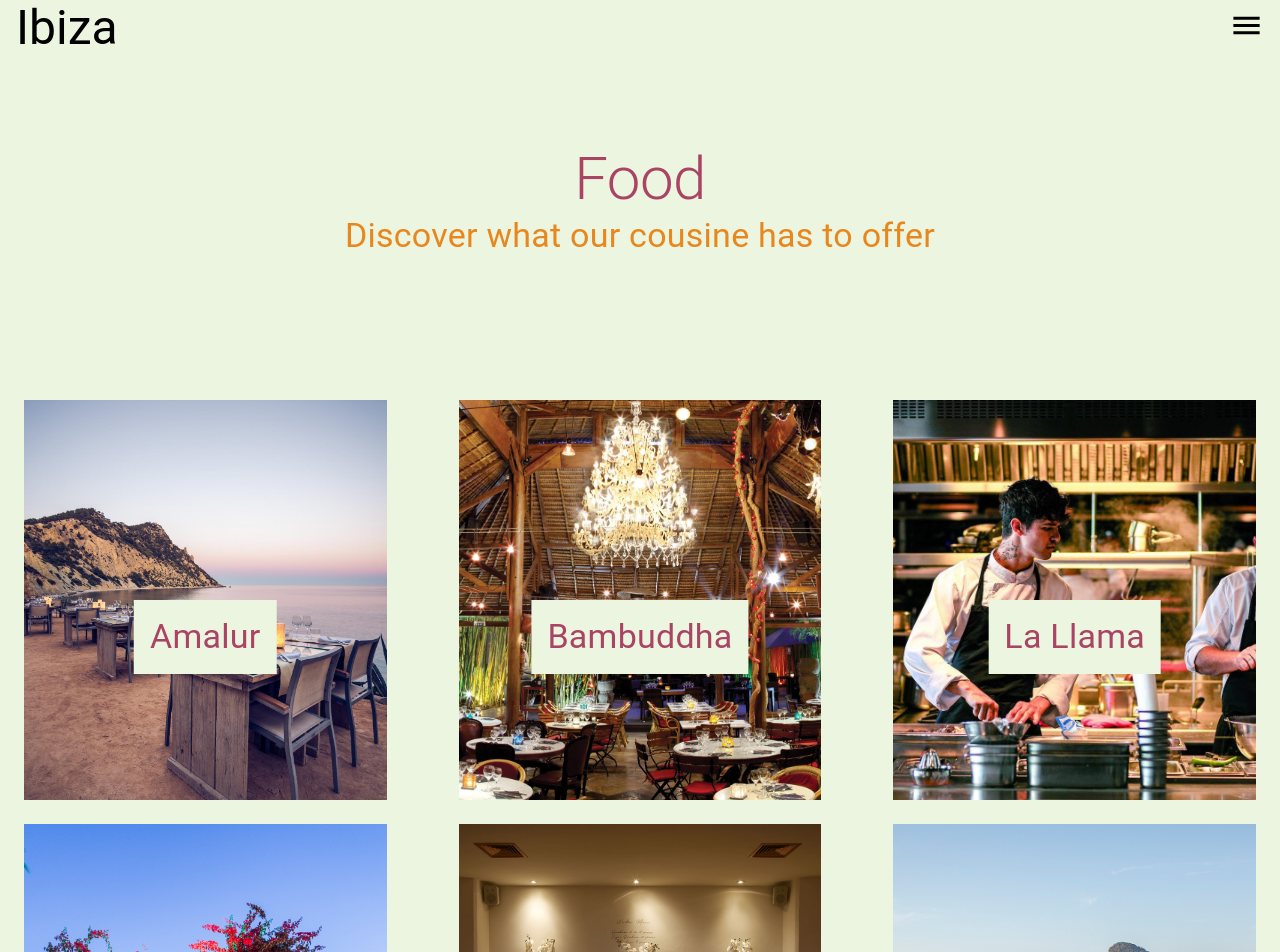
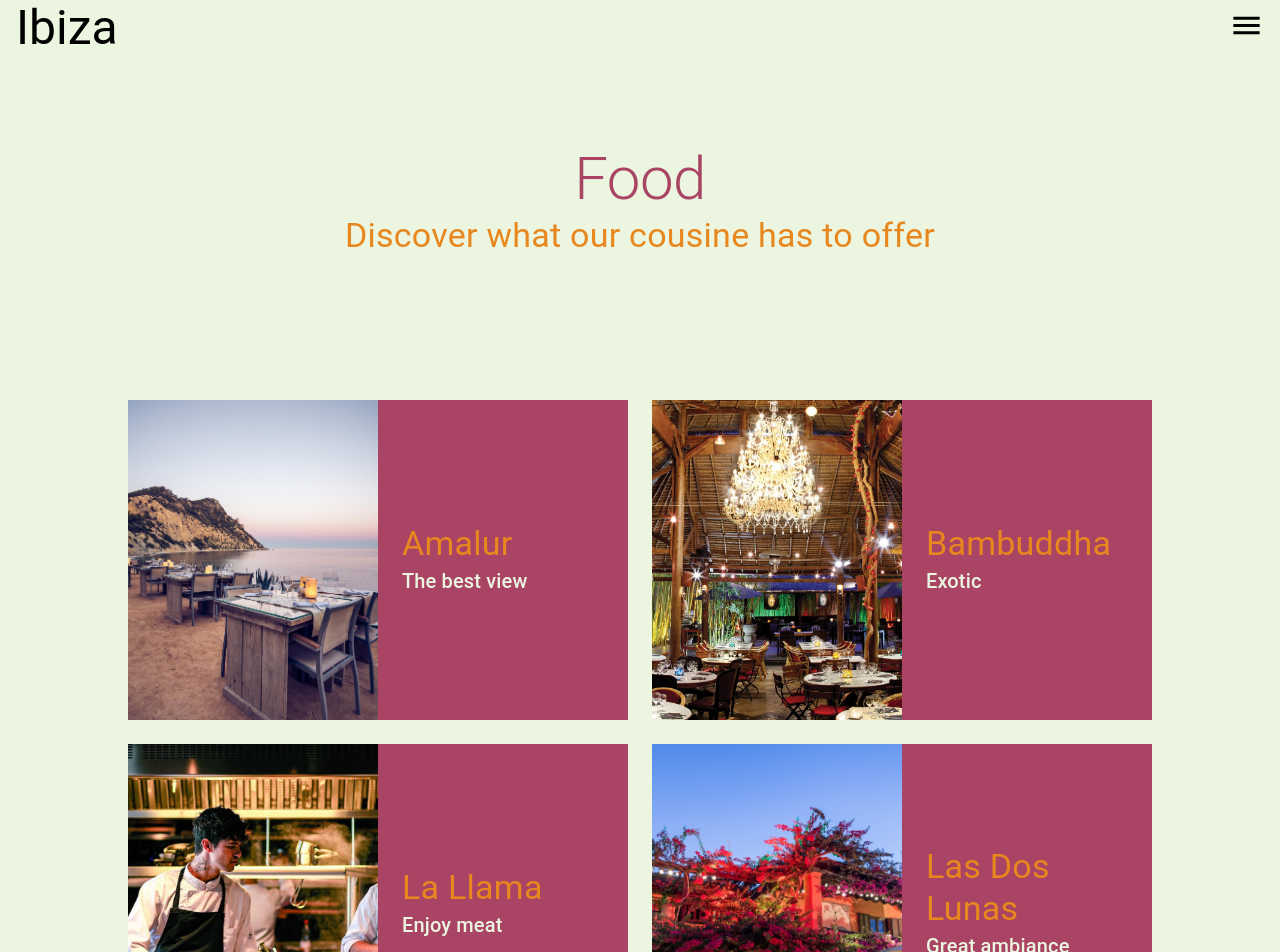
Before and after one commit to enzdor/visit, a React (Create React App) app: page /food in a window 1280 px wide. Shown: the top 952 px of the page. Built offline with nearby package versions, Linux system fonts and the light colour scheme.

Commit message:
changed layout of foods and added fade in to hotels

```diff
--- a/src/components/Food.jsx
+++ b/src/components/Food.jsx
@@ -1,25 +1,31 @@
-import React, {useState}from "react"
+import React from "react"
 import Navigation from "./Navigation"
 import Header from "./Header"
 import Box from "@mui/material/Box"
 import Typography from "@mui/material/Typography"
 import Grid from "@mui/material/Grid"
-import Container from "@mui/material/Container"
-import { useSpring, animated } from "react-spring"
-
-
-const foods = [
-	{name: 'Amalur', img: 'ama.jpg'},
-	{name: 'Bambuddha', img: 'bam.jpg'},
-	{name: 'La Llama', img: 'llama.jpg'},
-	{name: 'Las Dos Lunas', img: 'lunas.jpg'},
-	{name: 'Noja', img: 'noja.jpg'},
-	{name: 'La Torre', img: 'torre.jpg'}
-]
+import Stack from "@mui/material/Container"
+import Fade from "@mui/material/Fade"
+import { useInView } from "react-intersection-observer"
 
 
 export default function Food(){
-	const [current, setCurrent] = useState(0)
+
+	const [ref1, view1] = useInView({threshold: 0.3})
+	const [ref2, view2] = useInView({threshold: 0.3})
+	const [ref3, view3] = useInView({threshold: 0.3})
+	const [ref4, view4] = useInView({threshold: 0.3})
+	const [ref5, view5] = useInView({threshold: 0.3})
+	const [ref6, view6] = useInView({threshold: 0.3})
+
+	const foods = [
+		{name: 'Amalur', img: 'ama.jpg', desc: 'The best view', ref: ref1, view: view1},
+		{name: 'Bambuddha', img: 'bam.jpg', desc: 'Exotic', ref: ref2, view: view2},
+		{name: 'La Llama', img: 'llama.jpg', desc: 'Enjoy meat', ref: ref3, view: view3},
+		{name: 'Las Dos Lunas', img: 'lunas.jpg', desc: 'Great ambiance', ref: ref4, view: view4},
+		{name: 'Noja', img: 'noja.jpg', desc: 'Exclusive', ref: ref5, view: view5},
+		{name: 'La Torre', img: 'torre.jpg', desc: 'Relax', ref: ref6, view: view6}
+	]
 
 	return(
 		<>
@@ -30,14 +36,23 @@
 				<Typography variant="h4" color="primary">Discover what our cousine has to offer</Typography>
 			</Box>
 			<Box sx={{width: '100vw', bgcolor: '#EBF5DF'}}>
-				<Grid container spacing={3}>
+				<Grid container spacing={3} sx={{px: {xs: '5vw', md: '10vw'}}}>
 					{
 						foods.map((food) => (
-							<Grid item xs={12} sm={6} md={4}>
-								<Container sx={{overflow: 'hidden', height: '50vh', position: 'relative', display: 'flex'}}>
-									<Typography variant="h4" color="secondary" sx={{backgroundColor: '#EBF5DF', p: '1rem', position: 'absolute', top: '50%', left: '50%', transform: 'translate(-50%, 0%)'}}>{food.name}</Typography>
-									<Box component="img" src={food.img} sx={{height: '100%', width: '100%', objectFit: 'cover'}}/>
-								</Container>
+							<Grid item xs={12} sm={6}>
+								<Grid container sx={{backgroundColor: '#AA4465',}}>
+									<Grid item xs={12} sm={6} sx={{position: 'relative', height: '40vh'}}>
+										<Fade in={food.view}>
+											<Box ref={food.ref} component="img" src={food.img} sx={{width: '100%', height: '100%', objectFit: 'cover'}} />
+										</Fade>
+									</Grid>
+									<Grid item xs={12} sm={6} sx={{display: 'flex', alignItems: 'center'}}>
+										<Stack>
+											<Typography variant="h4" color="primary">{food.name}</Typography>
+											<Typography variant="h6" color="#EBF5DF">{food.desc}</Typography>
+										</Stack>
+									</Grid>
+								</Grid>
 							</Grid>
 						))
 					}
--- a/src/components/Hotels.jsx
+++ b/src/components/Hotels.jsx
@@ -1,12 +1,19 @@
-import React, {useEffect} from "react"
+import React from "react"
 import Header from "./Header"
 import Navigation from "./Navigation"
 import Box from "@mui/material/Box"
 import Grid from "@mui/material/Grid"
 import Stack from "@mui/material/Stack"
 import Typography from "@mui/material/Typography"
+import Fade from "@mui/material/Fade"
+import { useInView } from "react-intersection-observer"
 
 export default function Hotels(){
+
+	const [ref1, view1] = useInView({threshold: 0.3})
+	const [ref2, view2] = useInView({threshold: 0.3})
+	const [ref3, view3] = useInView({threshold: 0.3})
+	const [ref4, view4] = useInView({threshold: 0.3})
 
 	return(
 		<>
@@ -21,10 +28,14 @@
 						</Stack>
 					</Grid>
 					<Grid item xs={12} sm={6} sx={{height: {sm: '90vh'}, width: {sm: '50vw'}}}>
-						<Box component="img" src="party.jpg" sx={{width: {xs: '100vw', sm: '50vw'}, height: {sm: '90vh'}, objectFit: 'cover', alignSelf: 'flex-start'}} />
+						<Fade in={view1}>
+							<Box ref={ref1} component="img" src="party.jpg" sx={{width: {xs: '100vw', sm: '50vw'}, height: {sm: '90vh'}, objectFit: 'cover', alignSelf: 'flex-start'}} />
+						</Fade>
 					</Grid>
 					<Grid item xs={12} sm={6} sx={{height: {sm: '90vh'}, width: {sm: '50vw'}}}>
-						<Box component="img" src="usu1.jpg" sx={{width: {xs: '100vw', sm: '50vw'}, height: {sm: '90vh'}, objectFit: 'cover', alignSelf: 'flex-start'}} />
+						<Fade in={view2}>
+							<Box ref={ref2} component="img" src="usu1.jpg" sx={{width: {xs: '100vw', sm: '50vw'}, height: {sm: '90vh'}, objectFit: 'cover', alignSelf: 'flex-start'}} />
+						</Fade>
 					</Grid>
 					<Grid item xs={12} sm={6} sx={{bgcolor: '#E8871E', height: {sm: '90vh'}, display: 'flex', alignItems: 'center'}}>
 						<Stack spacing={1} sx={{p: '2rem'}}>
@@ -39,10 +50,14 @@
 						</Stack>
 					</Grid>
 					<Grid item xs={12} sm={6} sx={{height: {sm: '90vh'}, width: {sm: '50vw'}}}>
-						<Box component="img" src="can1.webp" sx={{width: {xs: '100vw', sm: '50vw'}, height: {sm: '90vh'}, objectFit: 'cover', alignSelf: 'flex-start'}} />
+						<Fade in={view3}>
+							<Box ref={ref3} component="img" src="can1.webp" sx={{width: {xs: '100vw', sm: '50vw'}, height: {sm: '90vh'}, objectFit: 'cover', alignSelf: 'flex-start'}} />
+						</Fade>
 					</Grid>
 					<Grid item xs={12} sm={6} sx={{height: {sm: '90vh'}, width: {sm: '50vw'}}}>
-						<Box component="img" src="gran1.webp" sx={{width: {xs: '100vw', sm: '50vw'}, height: {sm: '90vh'}, objectFit: 'cover', alignSelf: 'flex-start'}} />
+						<Fade in={view4}>
+							<Box ref={ref4} component="img" src="gran1.webp" sx={{width: {xs: '100vw', sm: '50vw'}, height: {sm: '90vh'}, objectFit: 'cover', alignSelf: 'flex-start'}} />
+						</Fade>
 					</Grid>
 					<Grid item xs={12} sm={6} sx={{height: {sm: '90vh'}, display: 'flex', alignItems: 'center'}}>
 						<Stack spacing={1} sx={{p: '2rem'}}>
--- a/src/components/Navigation.jsx
+++ b/src/components/Navigation.jsx
@@ -2,12 +2,10 @@
 import Box from "@mui/material/Box"
 import Stack from "@mui/material/Stack"
 import Grid from "@mui/material/Grid"
-import AdjustIcon from "@mui/icons-material/Adjust"
 import Typography from "@mui/material/Typography"
 import MenuIcon from "@mui/icons-material/Menu"
 import CloseIcon from "@mui/icons-material/Close"
 import Fade from "@mui/material/Fade"
-import Grow from "@mui/material/Grow"
 import Hidden from "@mui/material/Hidden"
 import {animated, useSpring} from "react-spring"
 import { useNavigate } from "react-router-dom"
@@ -30,7 +28,7 @@
 			: <MenuIcon onClick={() => setOpen(!open)} fontSize="large" sx={{cursor: 'pointer', position: 'absolute', top: '0', right: '0', mx: '1rem', my: '0.5rem', zIndex: '20'}} />
 		}
 
-			<AnimatedBox style={spring} sx={{zIndex: '2', width: '100vw', height: '100vh', position: 'absolute', top: '0', left: '0', display: 'flex', justifyContent: 'center', alignItems: 'center', backgroundColor: 'rgba(235, 245, 233, 0.95)'}}>
+			<AnimatedBox style={spring} sx={{position: 'fixed', zIndex: '2', width: '100vw', height: '100vh', top: '0', left: '0', display: 'flex', justifyContent: 'center', alignItems: 'center', backgroundColor: 'rgba(235, 245, 233, 0.95)'}}>
 				<Grid container>
 					<Grid item xs={12} sm={5} sx={{display: 'flex', justifyContent: 'center', alignItems: 'center'}}>
 						<Stack spacing={3} sx={{mx: '1rem'}}>
@@ -39,9 +37,11 @@
 								<AnimatedTypography onClick={() => navigate('/hotels')} onMouseLeave={() => setImage('base')} onMouseEnter={() => setImage('hotel')} style={springHotel} variant="h4" sx={{cursor: 'pointer'}}>HOTELS</AnimatedTypography>
 						</Stack>
 					</Grid>
-					<Hidden smDown>
-						<Grid item xs={7} >
-							{ image === "eat"
+					<Hidden smDown open>
+						<Grid item xs={7} sx={{overflow: 'hidden'}}>
+							{ !open
+								? <></>
+								: image === "eat"
 									? <Fade in={image === "eat"}><Box component="img" src="/salvia.jpg" sx={{height: "70vh", width: "70vh", objectFit: 'cover'}}/></Fade>
 									:  image === "go"
 										? <Fade in={image === "go"}><Box component="img" src="/beach.webp" sx={{height: "70vh", width: "70vh", objectFit: 'cover'}}/></Fade>
```
Lines whose indentation alone changed are shown as unchanged.
